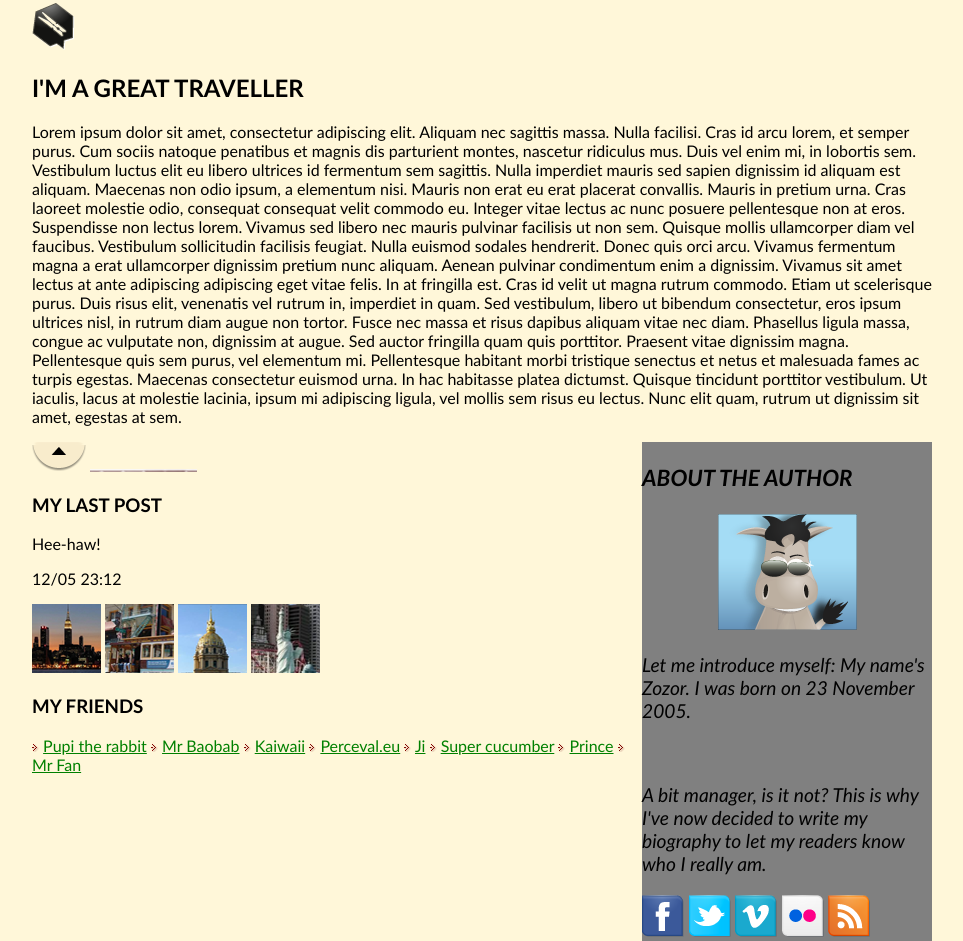
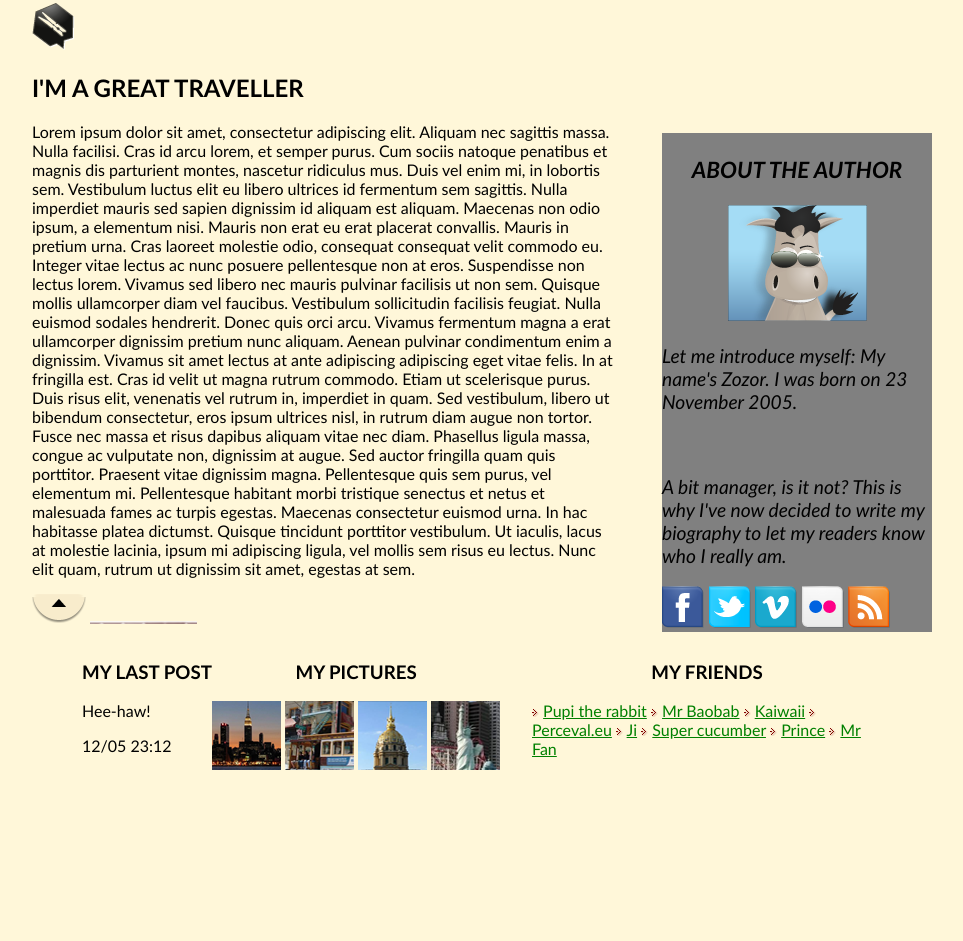
Before and after one commit to MiroslavBaborak/Tesena, a plain HTML site: page webRoot/index.html in a window 1280 px wide. Shown: the part 450-1391 px from the top of the page, without its empty margins (158-1121 px from the left). After the commit the page ends 1284 px from the top, so only its background shows below. Drawn offline with Linux system fonts and the light colour scheme.

Commit message:
update HTML, uprava footeru

```diff
--- a/webRoot/index.html
+++ b/webRoot/index.html
@@ -26,15 +26,14 @@
                     <img src="images/sanfrancisco.jpg" alt="banner">
             </div>
 
-            <section>
-                <article>
+                <article style="display: inline-block; width: 65%;">
                   <img src="images/pin.png" alt="kolíček">
                     <h2>I'M A GREAT TRAVELLER</h2>
                     <p class="paragraph">Lorem ipsum dolor sit amet, consectetur adipiscing elit. Aliquam nec sagittis massa. Nulla facilisi. Cras id arcu lorem, et semper purus. Cum sociis natoque penatibus et magnis dis parturient montes, nascetur ridiculus mus. Duis vel enim mi, in lobortis sem. Vestibulum luctus elit eu libero ultrices id fermentum sem sagittis. Nulla imperdiet mauris sed sapien dignissim id aliquam est aliquam. Maecenas non odio ipsum, a elementum nisi. Mauris non erat eu erat placerat convallis. Mauris in pretium urna. Cras laoreet molestie odio, consequat consequat velit commodo eu. Integer vitae lectus ac nunc posuere pellentesque non at eros. Suspendisse non lectus lorem.
 Vivamus sed libero nec mauris pulvinar facilisis ut non sem. Quisque mollis ullamcorper diam vel faucibus. Vestibulum sollicitudin facilisis feugiat. Nulla euismod sodales hendrerit. Donec quis orci arcu. Vivamus fermentum magna a erat ullamcorper dignissim pretium nunc aliquam. Aenean pulvinar condimentum enim a dignissim. Vivamus sit amet lectus at ante adipiscing adipiscing eget vitae felis. In at fringilla est. Cras id velit ut magna rutrum commodo. Etiam ut scelerisque purus. Duis risus elit, venenatis vel rutrum in, imperdiet in quam. Sed vestibulum, libero ut bibendum consectetur, eros ipsum ultrices nisl, in rutrum diam augue non tortor. Fusce nec massa et risus dapibus aliquam vitae nec diam.
 Phasellus ligula massa, congue ac vulputate non, dignissim at augue. Sed auctor fringilla quam quis porttitor. Praesent vitae dignissim magna. Pellentesque quis sem purus, vel elementum mi. Pellentesque habitant morbi tristique senectus et netus et malesuada fames ac turpis egestas. Maecenas consectetur euismod urna. In hac habitasse platea dictumst. Quisque tincidunt porttitor vestibulum. Ut iaculis, lacus at molestie lacinia, ipsum mi adipiscing ligula, vel mollis sem risus eu lectus. Nunc elit quam, rutrum ut dignissim sit amet, egestas at sem.</p>
                 </article>
-                <aside style="font-size:larger;font-style:italic;color:black;float:right;width:290px;background:grey">
+                <aside style="font-size:larger;font-style:italic;color:black;float:right;width:30%;background:grey; display: inline-block; vertical-align: top; position: relative; top: 130px;">
                     <h3>ABOUT THE AUTHOR</h3>
                     <div class="osel">
                       <img src="images/zozor.png" alt="osel">
@@ -50,16 +49,20 @@ Phasellus ligula massa, congue ac vulputate non, dignissim at augue. Sed auctor
             </section>
               <img src="images/top.png" alt="šipkanahoru">
                <img src="images/line.png" alt="lajna">
+               <section style: "display: block;">
+
             <footer id="footer">
+
                 <div class="tweet">
                     <h3 id="U1">MY LAST TWEET</h3>
                     <p>Hee-haw!</p>
                     <p>12/05 23:12</p>
                     <script>
                     document.getElementById("U1").innerHTML = "MY LAST POST";
-
                     </script>
+                </div>
                 <div class="my_pictures">
+                  <h3>MY PICTURES</h3>
                     <img src="images/pic1.jpg" alt="obrazek1">
                     <img src="images/pic2.jpg" alt="obrazek2">
                     <img src="images/pic3.jpg" alt="obrazek3">
@@ -96,6 +99,5 @@ Phasellus ligula massa, congue ac vulputate non, dignissim at augue. Sed auctor
                     </script>
                 </div>
             </footer>
-        </div>
     </body>
 </html>
--- a/webRoot/style.css
+++ b/webRoot/style.css
@@ -27,7 +27,36 @@ body
 }
 
 /* Banner */
+#footer
+{
+width: 800px;
+    margin: 0px auto -1px auto;
+    padding: 15px;
+    height:170px;
+    }
 
+.tweet
+{
+    float: left;
+    display: inline-block;
+}
 
+.my_pictures
+{
+  display: inline-block;
+}
 
+.my_friends
+{
+width: 350px;
+    height:150px;
+    right:-5px;
+    top: -20px;
+    float:right;
+}
+
+h3
+{
+  text-align: center
+}
 /* Body */
```
